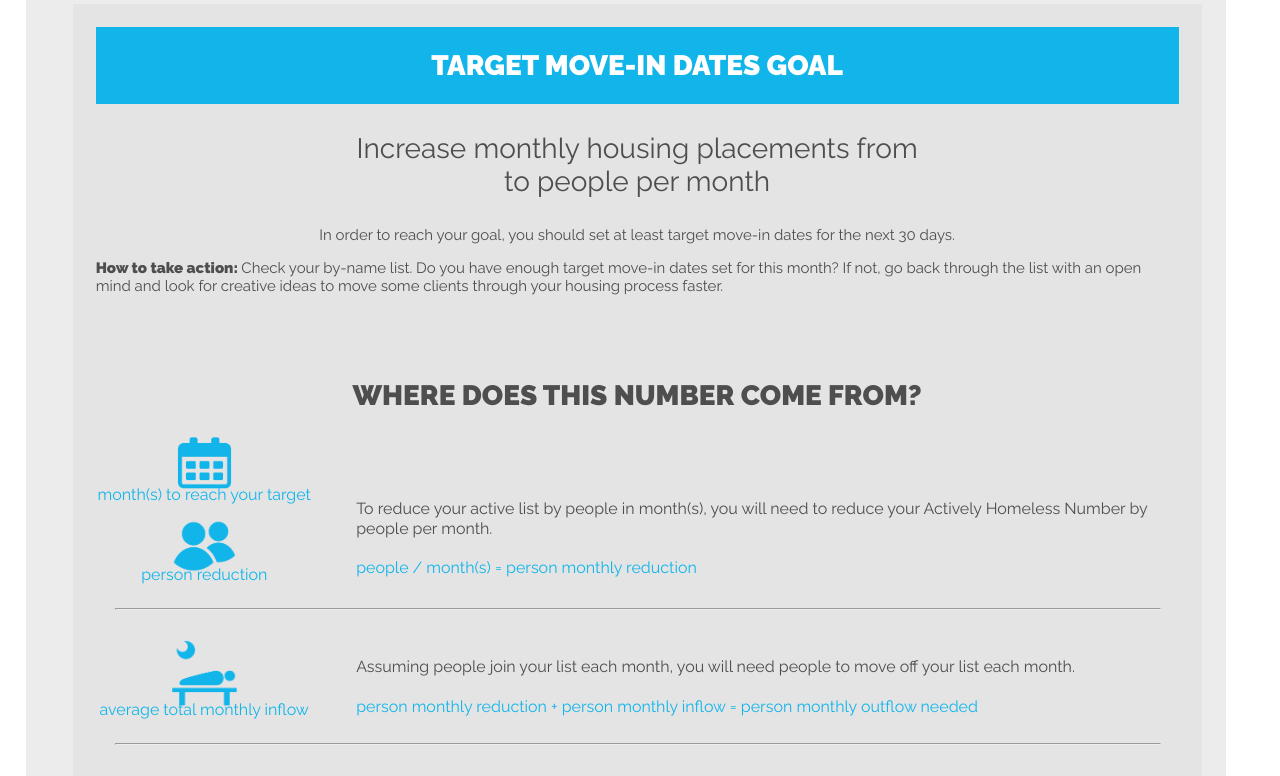
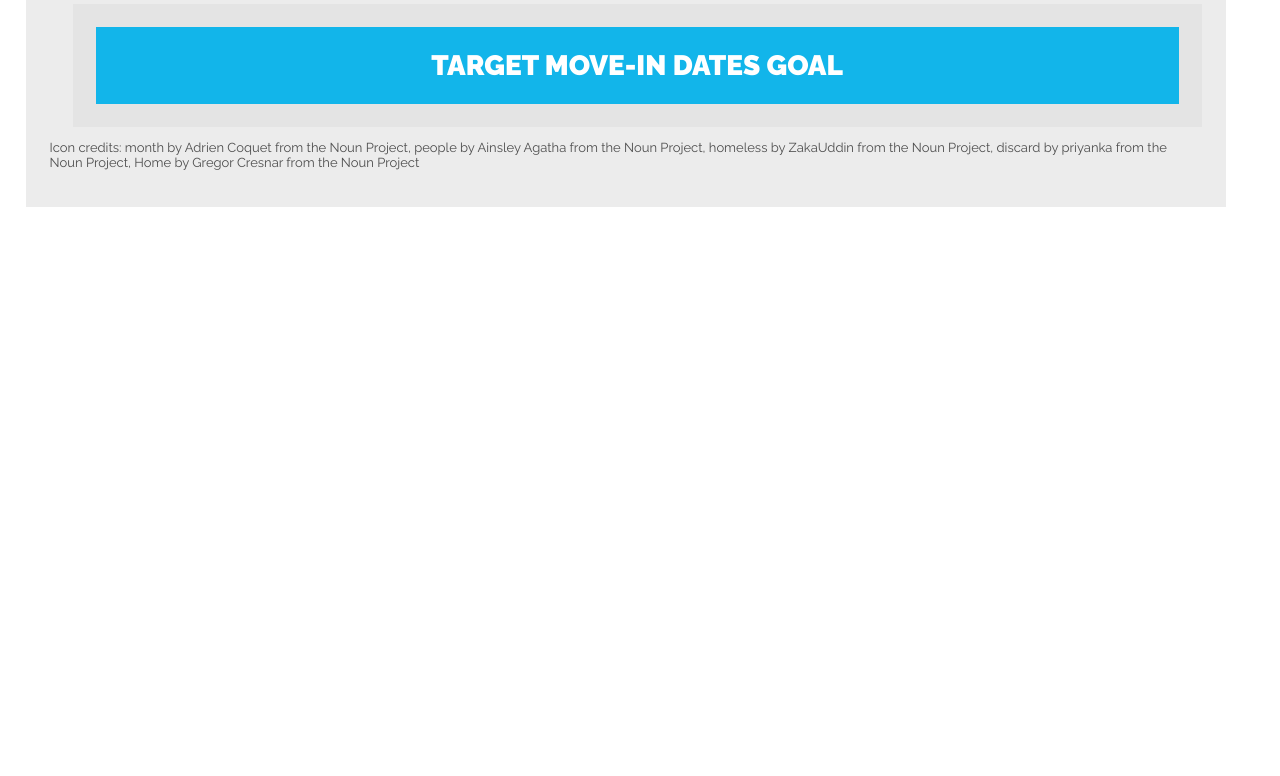
Before and after one commit to builtforzero/30-day-target-move-in-date-calculator, a website built with Parcel: page client/index.html in a window 1280 px wide. Shown: the part 1020-1796 px from the top of the page. After the commit the page ends 1291 px from the top, so only its background shows below. Built offline with nearby package versions, Linux system fonts and the light colour scheme; no server answers.

Commit message:
v3 UI updates

```diff
--- a/client/index.html
+++ b/client/index.html
@@ -127,7 +127,7 @@
                 <h2 style="text-align: center; margin: 0px; background-color: #12b5ea; color: white; padding: 2%;">TARGET MOVE-IN DATES GOAL</h2>
                 <!-- if they are on track, no goal is needed, otherwise, display the goal -->
                 <p style="display: none; font-size: 28px;" id="goalMet"></p>
-                <div style="display: block;" id="goal">
+                <div style="display: none;" id="goal">
                     <p id="newGoal"> Increase monthly housing placements from<br>
                         <span style="font-weight: bold; color:#12b5ea;" id="currentTargetHousingRate"></span> to
                         <span style="font-weight: bold; color:#12b5ea;" id="goalTargetHousingRate"></span> people per month
@@ -141,7 +141,7 @@
                 </div>
             </div>
 
-            <div class="goalExplanation" style="display: grid;" id="goalExplanation">
+            <div class="goalExplanation" style="display: none;" id="goalExplanation">
                 <div class="goalExplanationHeader">
                     <h2 style="color: #4e4e4e;">WHERE DOES THIS NUMBER COME FROM?</h2>
                 </div>
```
